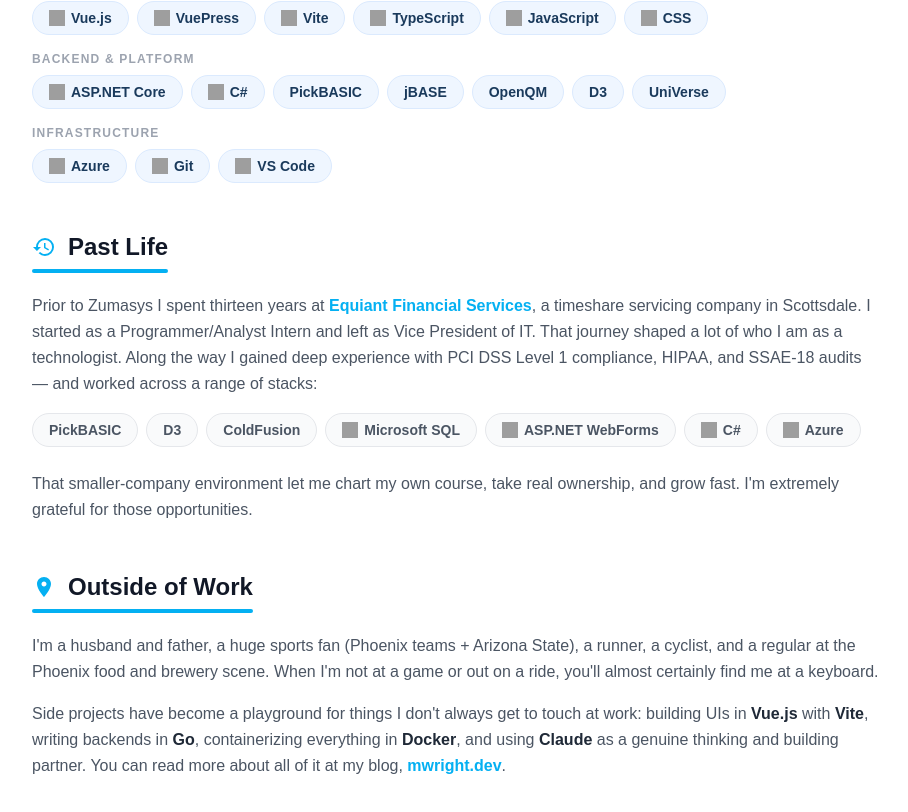
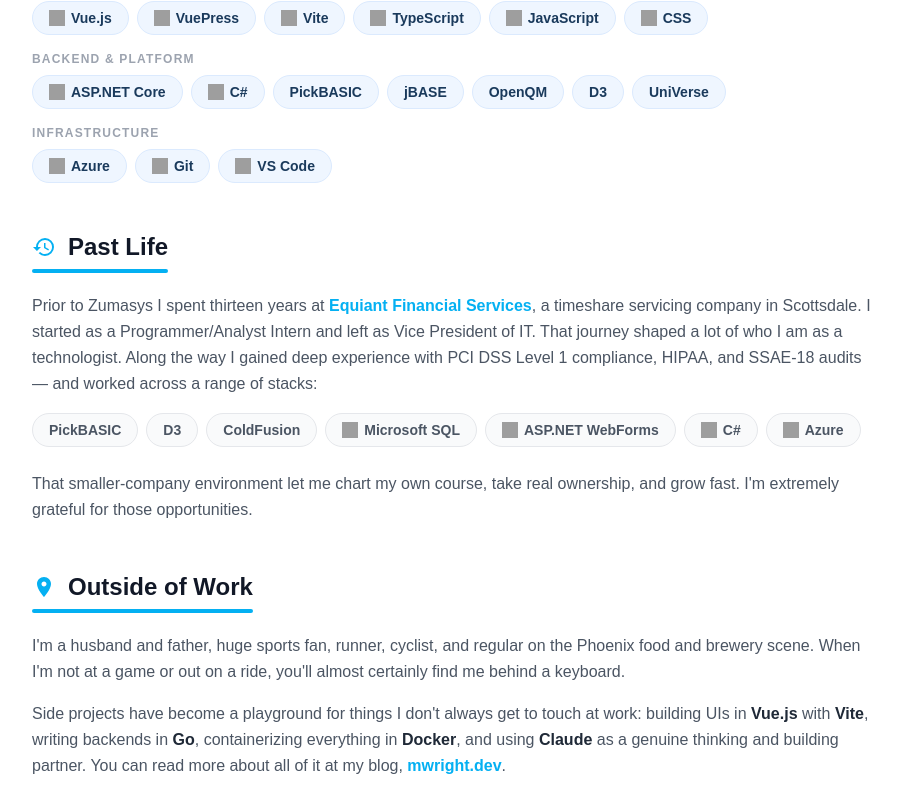
Before and after one commit to itsxallwater/ItsAllWater, a Vue app: page /about in a window 1280 px wide. Shown: the part 1258-2070 px from the top of the page, without its empty margins (184-1092 px from the left). Built offline with nearby package versions, Linux system fonts and the light colour scheme; grey boxes are pictures that could not be loaded.

Commit message:
text updates

```diff
--- a/src/views/About.vue
+++ b/src/views/About.vue
@@ -28,7 +28,7 @@
 
         <!-- Intro -->
         <p class="text-gray-600 text-lg leading-relaxed mb-10">
-          Hello! I'm <strong class="text-gray-900">Mike Wright</strong> and this is It's All Water, LLC — my one-person freelance software development, AI consulting, and IT practice, based out of Phoenix, AZ.
+          Hello! I'm <strong class="text-gray-900">Mike Wright</strong> and this is It's All Water, LLC — my one-person freelance software development, AI consulting, and general technology practice, based out of Phoenix, AZ.
         </p>
 
         <!-- Currently -->
@@ -144,7 +144,7 @@
             <div class="h-1 bg-brand-cyan rounded"></div>
           </div>
           <p class="text-gray-600 leading-relaxed mb-4">
-            I'm a husband and father, a huge sports fan (Phoenix teams + Arizona State), a runner, a cyclist, and a regular at the Phoenix food and brewery scene. When I'm not at a game or out on a ride, you'll almost certainly find me at a keyboard.
+            I'm a husband and father, huge sports fan, runner, cyclist, and regular on the Phoenix food and brewery scene. When I'm not at a game or out on a ride, you'll almost certainly find me behind a keyboard.
           </p>
           <p class="text-gray-600 leading-relaxed">
             Side projects have become a playground for things I don't always get to touch at work: building UIs in <strong class="text-gray-800">Vue.js</strong> with <strong class="text-gray-800">Vite</strong>, writing backends in <strong class="text-gray-800">Go</strong>, containerizing everything in <strong class="text-gray-800">Docker</strong>, and using <strong class="text-gray-800">Claude</strong> as a genuine thinking and building partner. You can read more about all of it at my blog,
--- a/src/views/Home.vue
+++ b/src/views/Home.vue
@@ -81,7 +81,7 @@
             <div class="w-14 h-14 rounded-2xl bg-blue-50 flex items-center justify-center">
               <svg class="w-7 h-7 fill-current text-brand-cyan" viewBox="0 0 24 24"><path d="M22.7 19l-9.1-9.1c.9-2.3.4-5-1.5-6.9-2-2-5-2.4-7.4-1.3L9 6 6 9 1.6 4.7C.4 7.1.9 10.1 2.9 12.1c1.9 1.9 4.6 2.4 6.9 1.5l9.1 9.1c.4.4 1 .4 1.4 0l2.3-2.3c.5-.4.5-1.1.1-1.4z"/></svg>
             </div>
-            <h3 class="font-bold text-gray-900 text-sm">IT Consulting</h3>
+            <h3 class="font-bold text-gray-900 text-sm">Tech Consulting</h3>
             <p class="text-gray-500 text-xs leading-relaxed">Strategy, architecture, and hands-on technical leadership</p>
           </div>
         </div>
```
